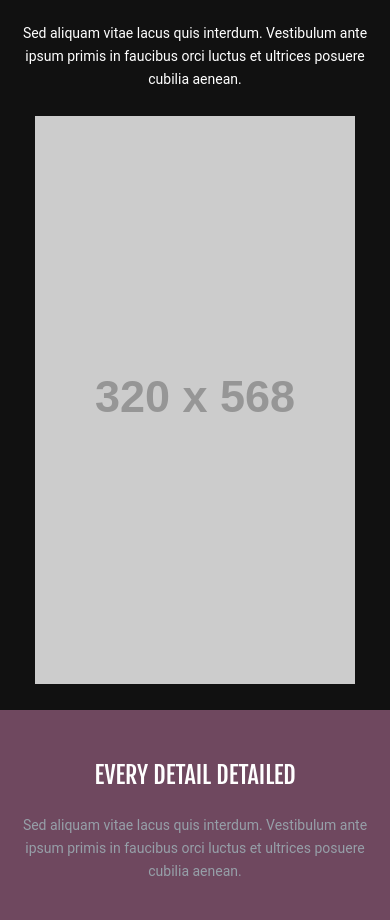
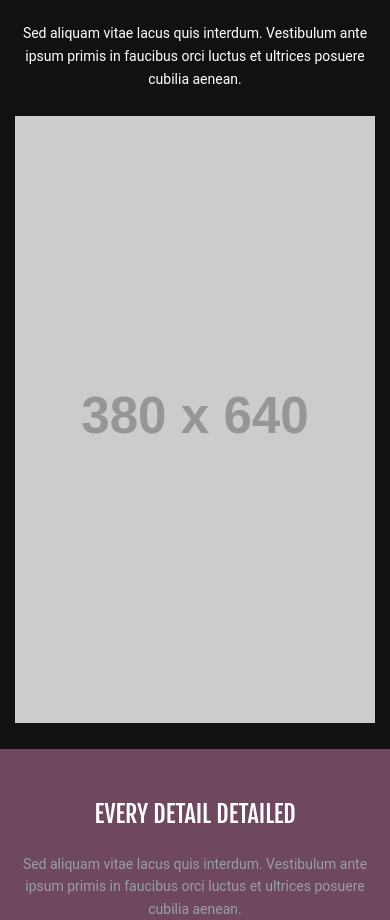
Before and after one commit to RobAWilkinson/juicebox-dev, a plain HTML site: page index.html in a window 390 px wide. Shown: the part 576-1496 px from the top of the page. Drawn offline with nearby package versions, Linux system fonts and the light colour scheme; placeholder pictures from the web are drawn by us.

Commit message:
white iphone

```diff
--- a/index.html
+++ b/index.html
@@ -68,12 +68,12 @@
                 <div class="col-lg-6 col-md-4 text-center">
                   <div id="iphone-carousel" class="carousel slide iphone-carousel" data-ride="carousel">
                     <div class="carousel-inner">
-                      <div class="item active"><img src="http://placehold.it/320x568/"></div>
-                      <div class="item"><img src="http://placehold.it/320x568/"></div>
-                      <div class="item"><img src="http://placehold.it/320x568/"></div>
-                      <div class="item"><img src="http://placehold.it/320x568/"></div>
-                      <div class="item"><img src="http://placehold.it/320x568/"></div>
-                      <div class="item"><img src="http://placehold.it/320x568/"></div>
+                      <div class="item active"><img src="http://placehold.it/380x640/"></div>
+                      <div class="item"><img src="http://placehold.it/380x640/"></div>
+                      <div class="item"><img src="http://placehold.it/380x640/"></div>
+                      <div class="item"><img src="http://placehold.it/380x640/"></div>
+                      <div class="item"><img src="http://placehold.it/380x640/"></div>
+                      <div class="item"><img src="http://placehold.it/380x640/"></div>
                     </div>
                   </div>
                 </div>
```
Also changed, not shown: assets/css/main.css.
